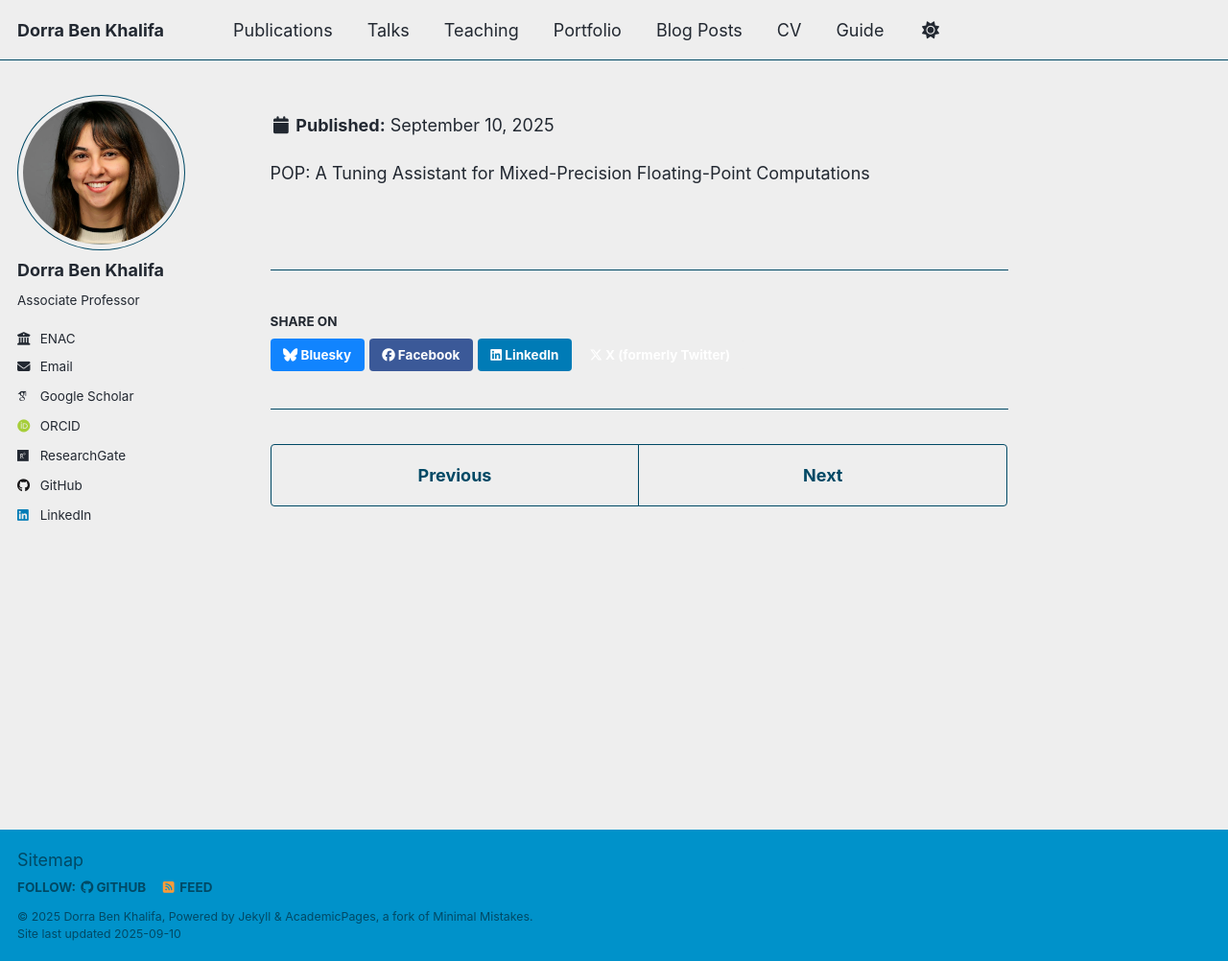
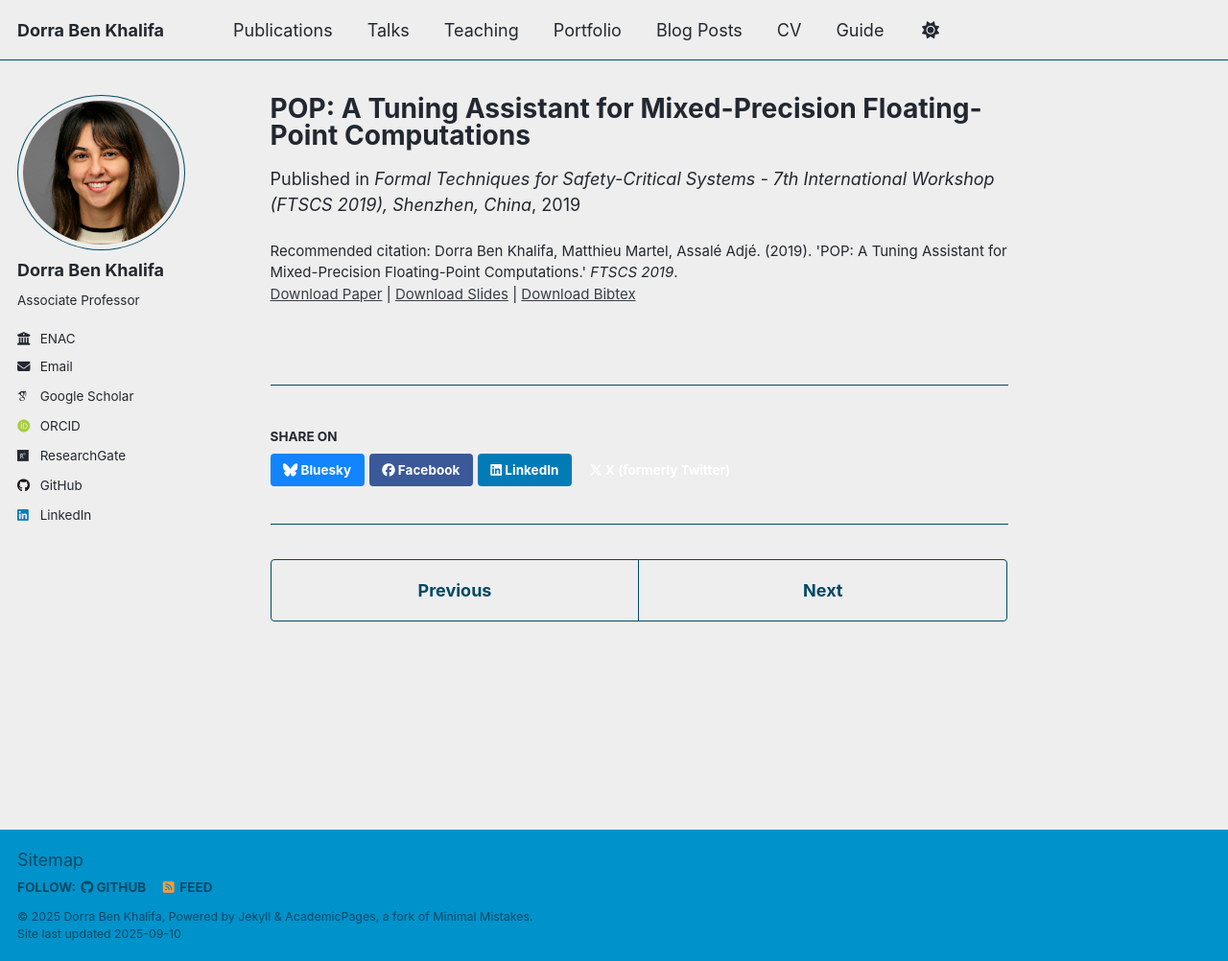
Before and after one commit to dbenkhalifa/dbenkhalifa.github.io, a Jekyll site: the page built from _publications/2019-POPATuningAssistantforMi.md, in a window 1280 px wide and 1002 px high. Shown: the whole window at 96% size. Built offline with Jekyll 4.4.1, drawn with Linux system fonts in a browser that asks for light colours; some web fonts are replaced; a script that is not in the unit is left out.

Commit message:
Update 2019-POPATuningAssistantforMi.md

```diff
--- a/_publications/2019-POPATuningAssistantforMi.md
+++ b/_publications/2019-POPATuningAssistantforMi.md
@@ -1,13 +1,19 @@
 ---
 title: "POP: A Tuning Assistant for Mixed-Precision Floating-Point Computations"
-authors: "Dorra Ben Khalifa and
-Matthieu Martel and
-Assal\'e Adj\'e"
-conference: "Formal Techniques for Safety-Critical Systems - 7th International
-Workshop, {FTSCS} 2019, Shenzhen, China, November 9, 2019, Revised
-Selected Papers"
+collection: publications
+category: manuscripts
+permalink: /publication/2019-POPATuningAssistantforMi
+excerpt: "This paper presents POP, a tuning assistant for mixed-precision floating-point computations in safety-critical systems."
+date: 2019-11-09
+venue: "Formal Techniques for Safety-Critical Systems - 7th International Workshop (FTSCS 2019), Shenzhen, China"
+slidesurl: ""  # ajouter le lien si disponible
+paperurl: "https://doi.org/10.1007/978-3-030-46902-3_5"
+bibtexurl: ""  # ajouter le lien si disponible
+citation: "Dorra Ben Khalifa, Matthieu Martel, Assalé Adjé. (2019). 'POP: A Tuning Assistant for Mixed-Precision Floating-Point Computations.' <i>FTSCS 2019</i>."
+authors:
+  - "Dorra Ben Khalifa"
+  - "Matthieu Martel"
+  - "Assalé Adjé"
+conference: "FTSCS 2019"
 year: 2019
-link: "https://doi.org/10.1007/978-3-030-46902-3\_5"
 ---
-
-POP: A Tuning Assistant for Mixed-Precision Floating-Point Computations
```
